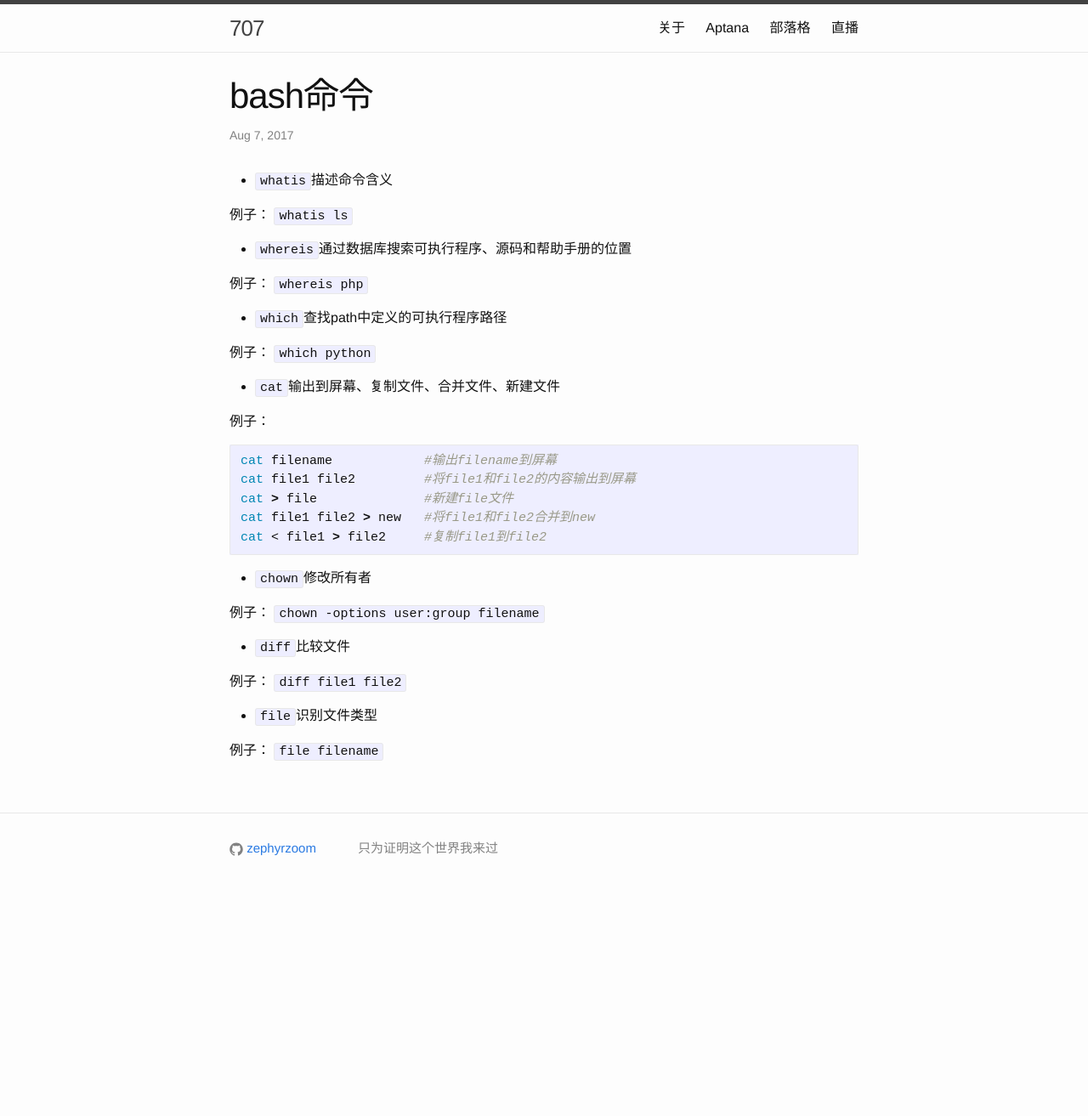
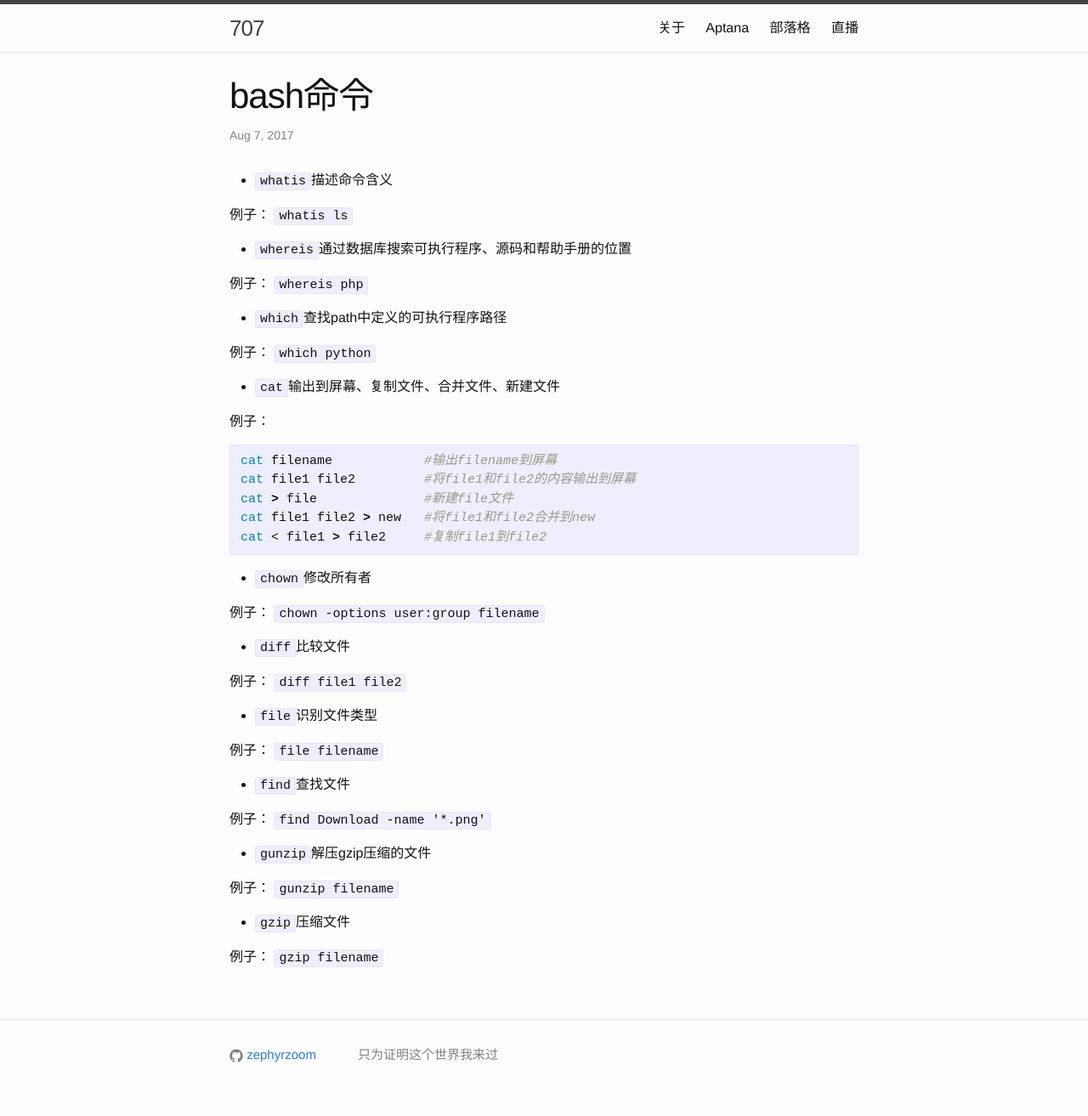
Before and after one commit to zephyrzoom/zephyrzoom.github.io, a Jekyll site: the page built from _posts/2017-08-07-bash.md, in a window 1280 px wide. Shown: the whole page at 85% size. Built offline with Jekyll 4.4.1, drawn with Linux system fonts in a browser that asks for light colours; before the commit the page ends 1070 px from its top, so only the background shows below that.

Commit message:
update bash

```diff
--- a/_posts/2017-08-07-bash.md
+++ b/_posts/2017-08-07-bash.md
@@ -44,3 +44,18 @@ cat < file1 > file2     #复制file1到file2
 
 例子：
 `file filename`
+
+- `find`查找文件
+
+例子：
+`find Download -name '*.png'`
+
+- `gunzip`解压gzip压缩的文件
+
+例子：
+`gunzip filename`
+
+- `gzip`压缩文件
+
+例子：
+`gzip filename`
```
